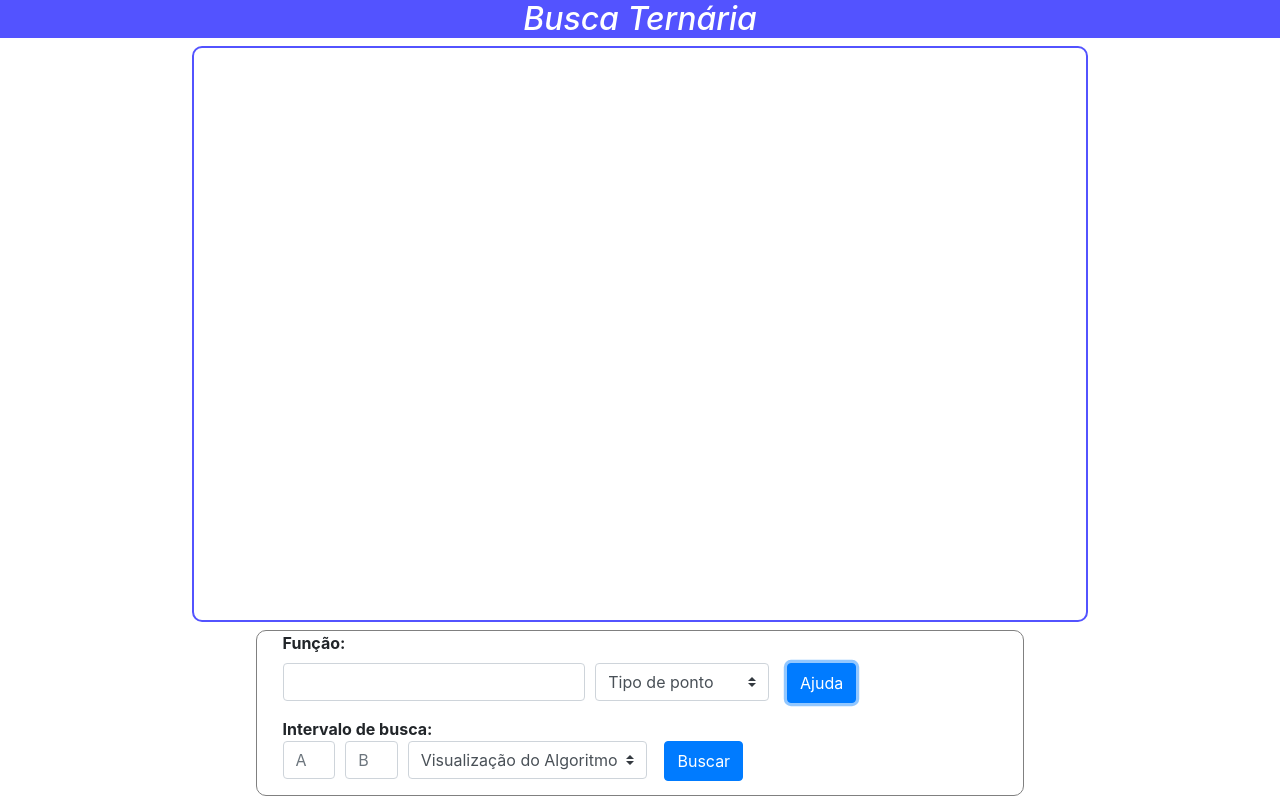
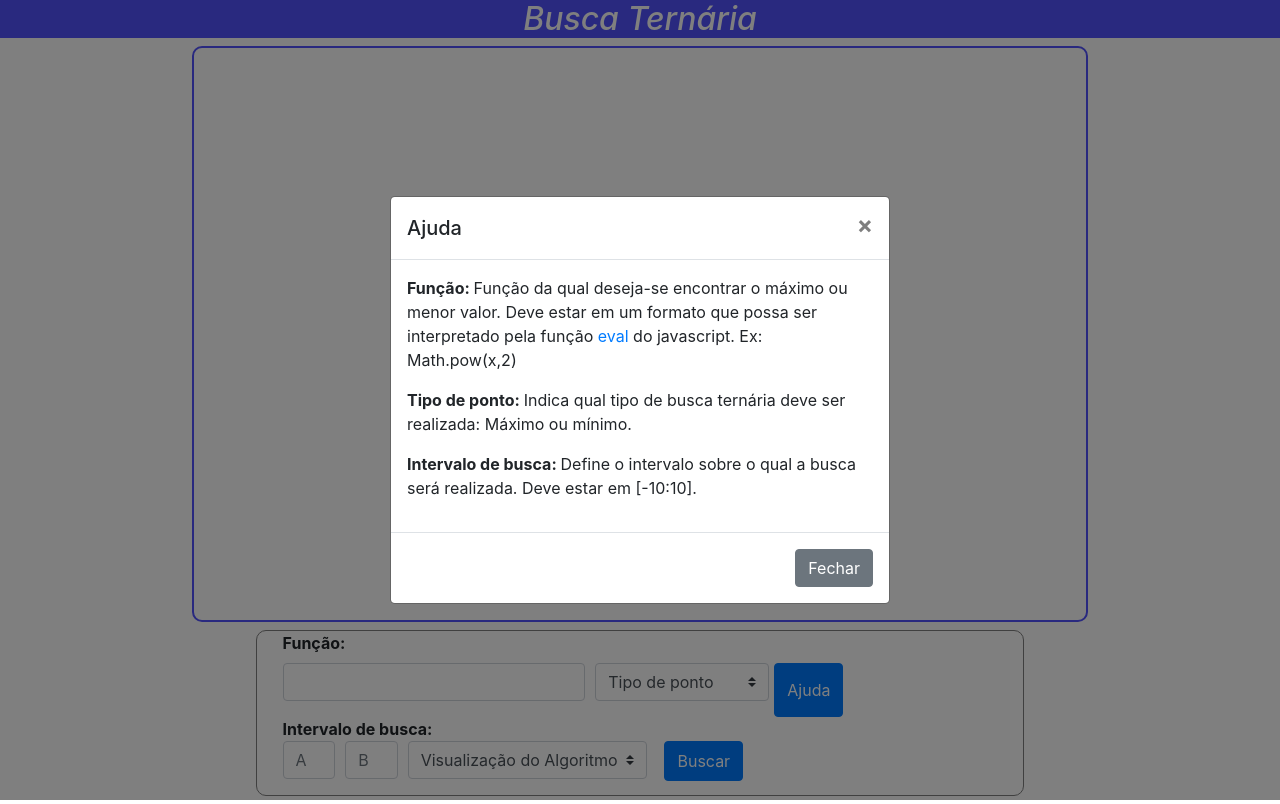
Before and after one commit to projeto-de-algoritmos/DC_Maximos-E-Minimos, a plain HTML site: page index.html in a window 1280 px wide. Both pictures are taken after a click on the button "Ajuda". Drawn offline with nearby package versions, Linux system fonts and the light colour scheme.

Commit message:
Add modal de ajuda

```diff
--- a/index.html
+++ b/index.html
@@ -4,13 +4,31 @@
 	<title>Ternary Search</title>
 	<link rel="stylesheet" href="https://stackpath.bootstrapcdn.com/bootstrap/4.3.1/css/bootstrap.min.css" integrity="sha384-ggOyR0iXCbMQv3Xipma34MD+dH/1fQ784/j6cY/iJTQUOhcWr7x9JvoRxT2MZw1T" crossorigin="anonymous">
 	<link rel="stylesheet" type="text/css" href="assets/styles.css">
-
-    <script src="https://ajax.googleapis.com/ajax/libs/jquery/3.4.0/jquery.min.js"></script>
-    <script src="https://maxcdn.bootstrapcdn.com/bootstrap/3.4.0/js/bootstrap.min.js"></script>
     <script src = "https://cdnjs.cloudflare.com/ajax/libs/Chart.js/2.7.3/Chart.min.js"></script>
 </head>
 
 <body>
+  <div class="modal fade" id="modalHelp" tabindex="-1" role="dialog" aria-labelledby="TituloModalCentralizado" aria-hidden="true">
+    <div class="modal-dialog modal-dialog-centered" role="document">
+      <div class="modal-content">
+        <div class="modal-header">
+          <h5 class="modal-title" id="TituloModalCentralizado">Ajuda</h5>
+          <button type="button" class="close" data-dismiss="modal" aria-label="Fechar">
+            <span aria-hidden="true">&times;</span>
+          </button>
+        </div>
+        <div class="modal-body">
+          <p> <strong> Função: </strong> Função da qual deseja-se encontrar o máximo ou menor valor. Deve estar em um formato que possa ser interpretado pela função <a href="https://developer.mozilla.org/en-US/docs/Web/JavaScript/Reference/Global_Objects/eval"> eval </a> do javascript. Ex: Math.pow(x,2) </p>
+          <p> <strong> Tipo de ponto: </strong> Indica qual tipo de busca ternária deve ser realizada: Máximo ou mínimo.
+          <p> <strong> Intervalo de busca: </strong> Define o intervalo sobre o qual a busca será realizada. Deve estar em [-10:10].
+        </div>
+        <div class="modal-footer">
+          <button type="button" class="btn btn-secondary" data-dismiss="modal">Fechar</button>
+        </div>
+      </div>
+    </div>
+  </div>
+
 	<div id="header">
 		<h2 align="center"><i>Busca Ternária</i></h2>
 	</div>
@@ -32,7 +50,7 @@
 					<option value="2">Ponto de Mínimo</option>
 				</select>
 			</div>
-			<button id="btn-form" class="btn btn-primary">
+			<button type="button" class="btn btn-primary" data-toggle="modal" data-target="#modalHelp">
 				Ajuda
 			</button>
 		</div>
@@ -58,5 +76,9 @@
 	</div>
 
 	<script src="assets/functions.js"></script>
+  <script src="https://code.jquery.com/jquery-3.3.1.slim.min.js" integrity="sha384-q8i/X+965DzO0rT7abK41JStQIAqVgRVzpbzo5smXKp4YfRvH+8abtTE1Pi6jizo" crossorigin="anonymous"></script>
+    <script src="https://cdnjs.cloudflare.com/ajax/libs/popper.js/1.14.7/umd/popper.min.js" integrity="sha384-UO2eT0CpHqdSJQ6hJty5KVphtPhzWj9WO1clHTMGa3JDZwrnQq4sF86dIHNDz0W1" crossorigin="anonymous"></script>
+    <script src="https://stackpath.bootstrapcdn.com/bootstrap/4.3.1/js/bootstrap.min.js" integrity="sha384-JjSmVgyd0p3pXB1rRibZUAYoIIy6OrQ6VrjIEaFf/nJGzIxFDsf4x0xIM+B07jRM" crossorigin="anonymous"></script>
+
 </body>
 </html>
```
